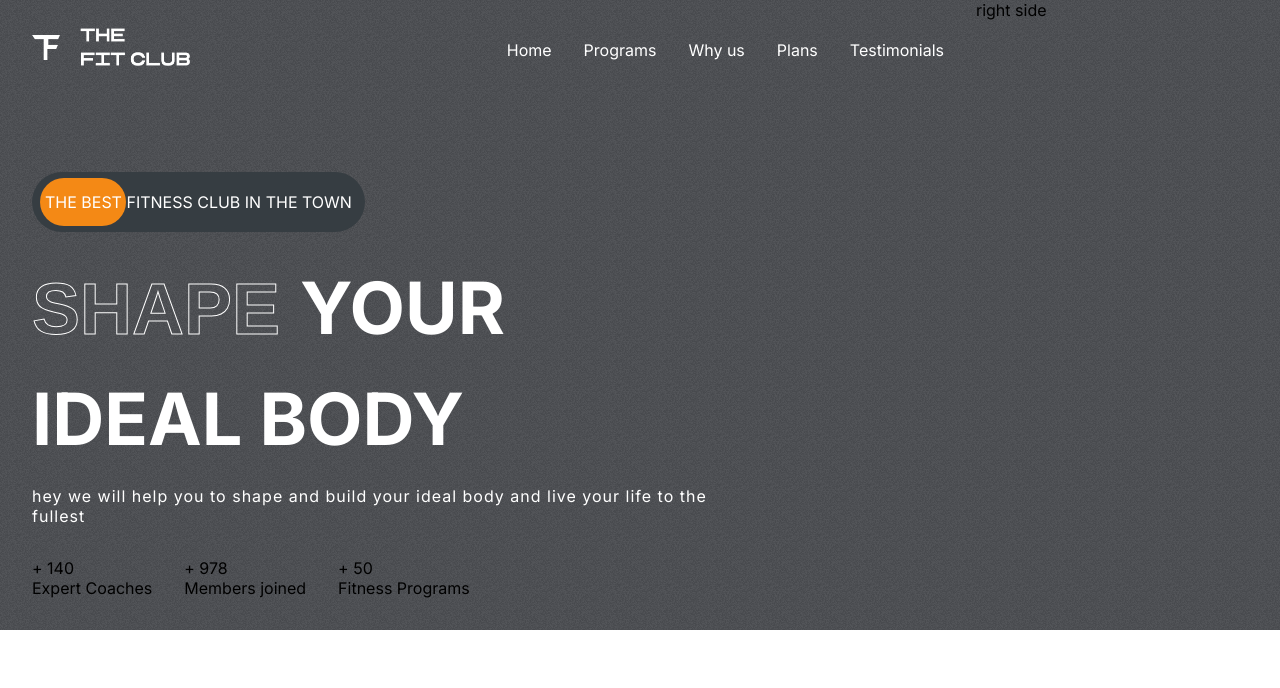
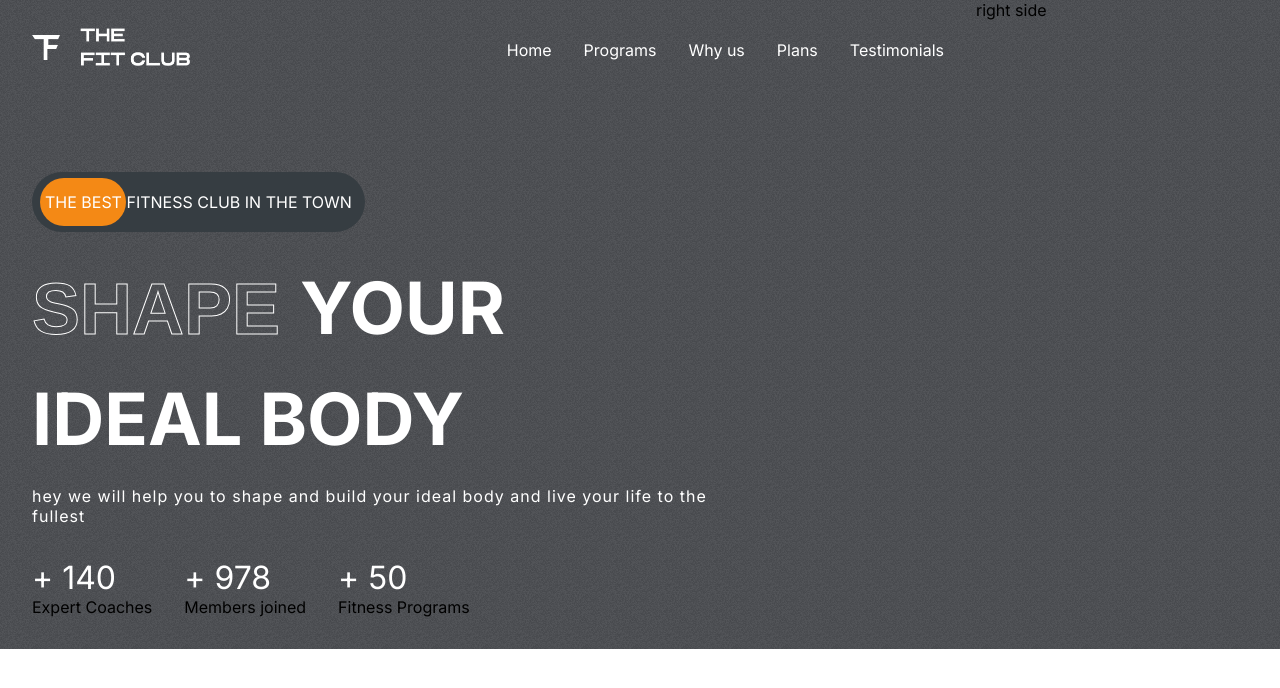
Before and after one commit to pallab17/Fithelp.o, a React (Create React App) app: page / in a window 1280 px wide. Shown: the top 688 px of the page. Built offline with nearby package versions, Linux system fonts and the light colour scheme.

Commit message:
files updated

```diff
--- a/src/components/Hero/Hero.css
+++ b/src/components/Hero/Hero.css
@@ -75,3 +75,7 @@
     display: flex;
     flex-direction: column;
 }
+.figures>div>span:nth-of-type(1){
+    color: white;
+    font-size: 2rem;
+}
```
